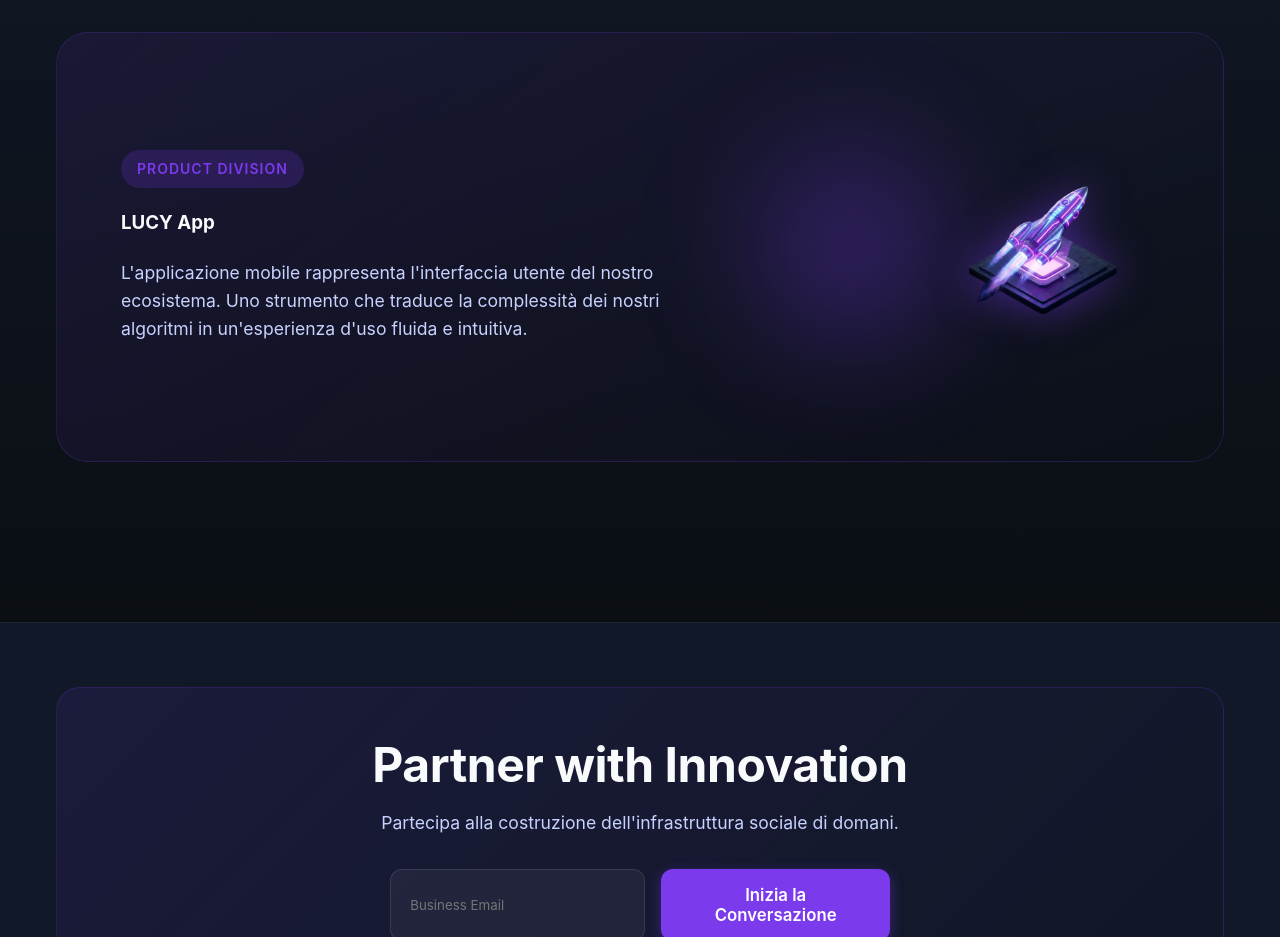
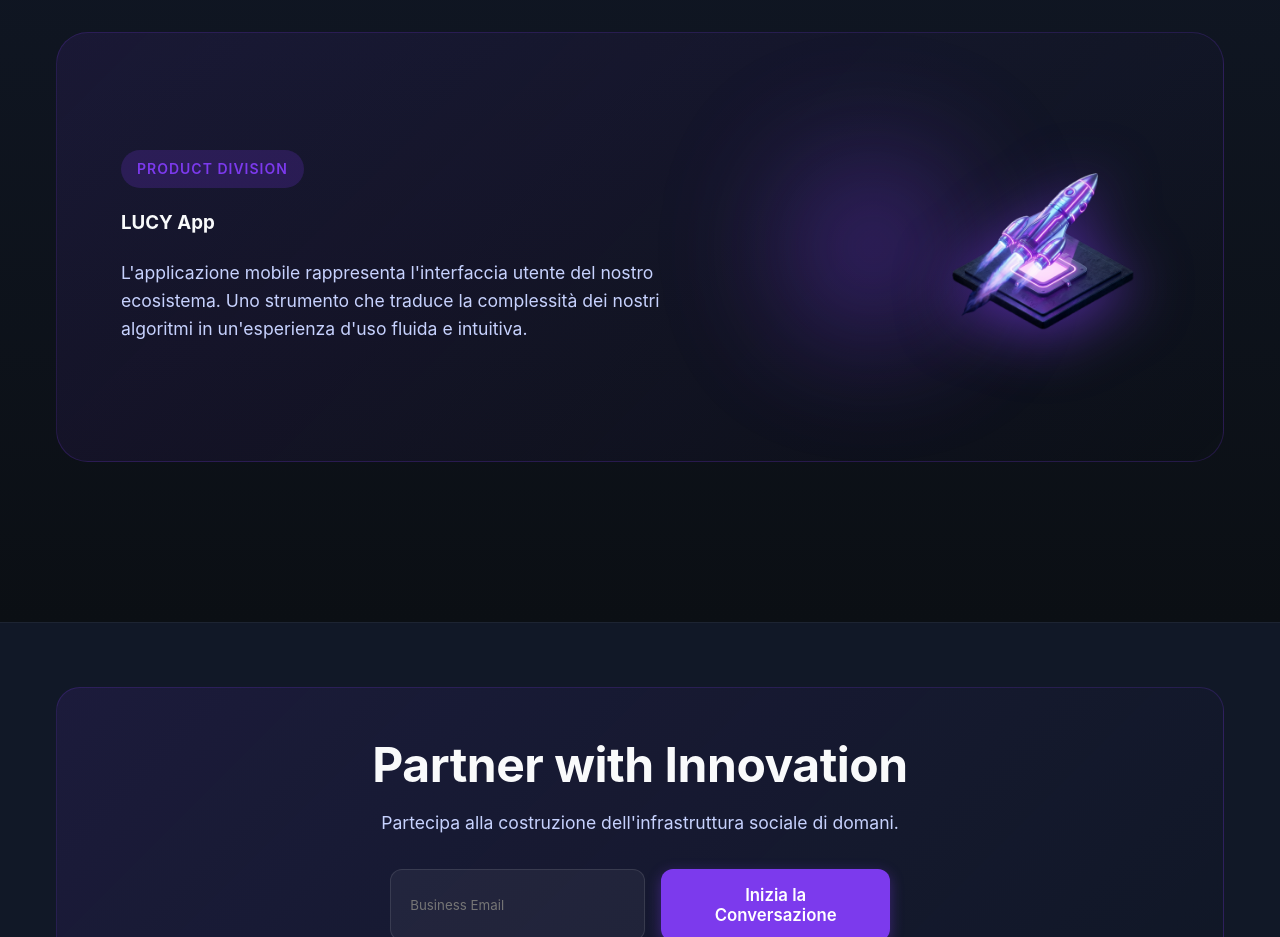
Before and after one commit to LUCYEVENTI/lucyeventi_website, a React (Vite) app: page / in a window 1280 px wide. Shown: the part 4560-5497 px from the top of the page. Built offline with nearby package versions, Linux system fonts and the light colour scheme.

Commit message:
Anim: Rocket 3D shake/float and layout polishes

```diff
--- a/src/components/CompanyOverview.jsx
+++ b/src/components/CompanyOverview.jsx
@@ -90,9 +90,22 @@ const CompanyOverview = () => {
                             {/* Launch Badge Removed */}
                         </div>
                     </div>
-                    <div className="product-visual">
+                    <div className="product-visual" style={{ overflow: 'visible' }}>
                         <div className="product-visual-abstract"></div>
-                        <img src="assets/icon-rocket-launch.png" alt="Lucy App Launch" style={{ width: '180px', height: '180px', objectFit: 'contain', position: 'relative', zIndex: 10, filter: 'drop-shadow(0 0 20px rgba(124, 58, 237, 0.5))' }} />
+                        <img
+                            src="assets/icon-rocket-launch.png"
+                            alt="Lucy App Launch"
+                            className="rocket-3d-anim"
+                            style={{
+                                width: '220px',
+                                height: '220px',
+                                objectFit: 'contain',
+                                position: 'relative',
+                                zIndex: 10,
+                                filter: 'drop-shadow(0 10px 30px rgba(124, 58, 237, 0.6))',
+                                margin: '-40px'
+                            }}
+                        />
                     </div>
                 </motion.div>
 
```
